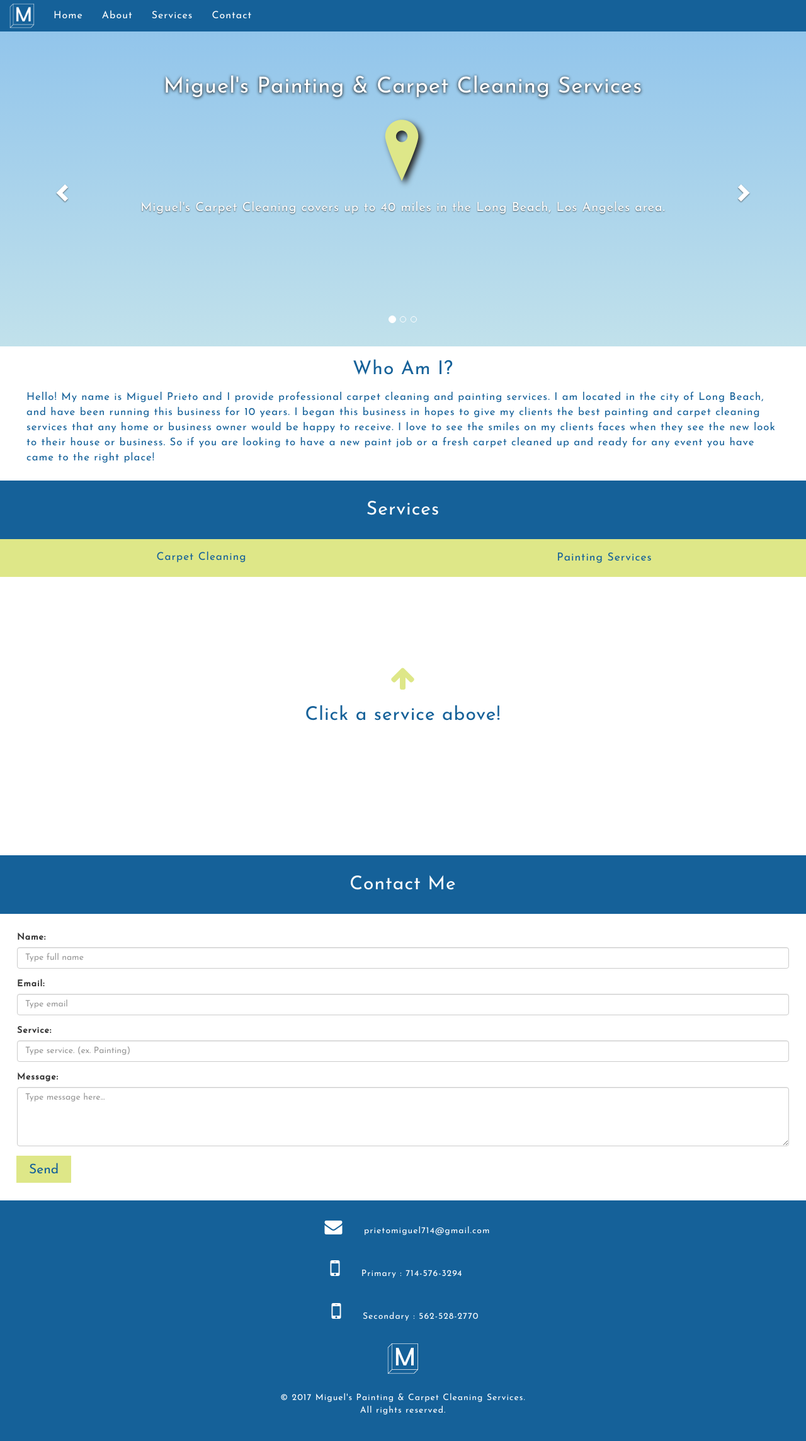
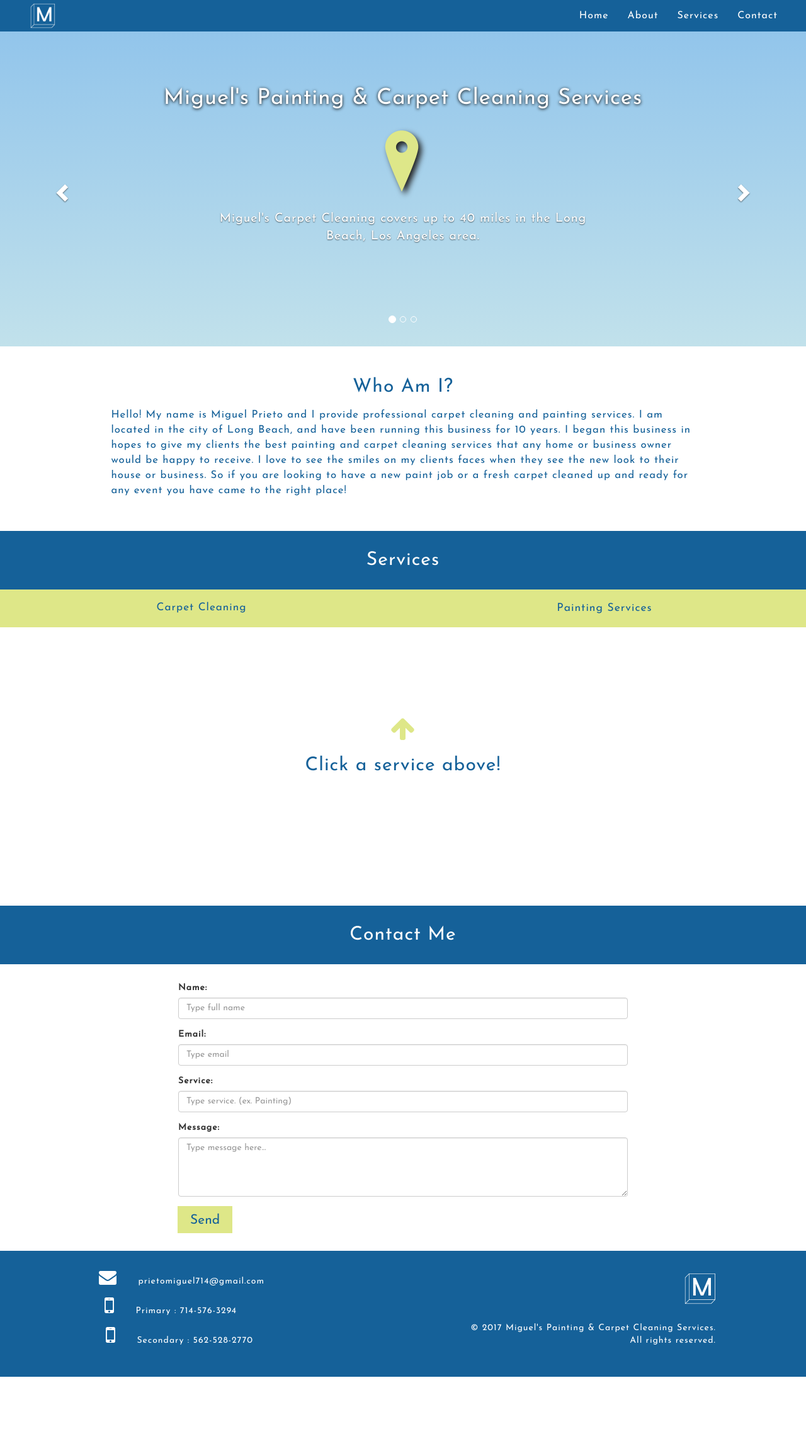
Before and after one commit to djuarez94/MiguelsServices_Website, a PHP site: page / in a window 1280 px wide. Shown: the whole page at 63% size. After the commit the page ends 2186 px from the top, so only its background shows below. Run offline with PHP 8.4, Linux system fonts and the light colour scheme.

Commit message:
Added media queroies for responsiveness of site

```diff
--- a/css/style.css
+++ b/css/style.css
@@ -107,6 +107,19 @@ img.shadow {
    padding-top: 4.5px;
 }
 
+.navbar-nav {
+  float: right;
+}
+
+.nav.navbar-nav li:hover {
+  background-color: #fff;
+}
+
+.nav.navbar-nav li a:hover {
+  color: #156199;
+}
+
+
 div#myCarousel {
     background: #92c5eb; /* For browsers that do not support gradients */
    background: -webkit-linear-gradient(#92c5eb, #c1e1eb); /* For Safari 5.1 to 6.0 */
@@ -119,12 +132,21 @@ div#myCarousel.carousel.slide {
     margin-top: -20px;
 }
 
+#mainCarousel {
+  padding-left: 3em;
+  padding-right: 3em;
+}
+
 #myCarousel h1 {
     color: #fff;
     font-size: 2.5em;
     text-align: center;
-    padding: 2em 1.5em 0em 1.5em;
+    padding: 1em 1.5em 0em 1.5em;
     text-shadow: 0px 1px 5px #000;
+}
+
+.carousel-inner {
+  padding-bottom: 1em;
 }
 
 .carousel-inner img {
@@ -373,3 +395,103 @@ div.number2 a {
 .copyright {
    color: #fff;
 }
+
+/*-------------------------------------
+| Tablet CSS
+-------------------------------------*/
+@media only screen and (min-width: 600px) {
+  #mainCarousel {
+    padding-left: 7em;
+    padding-right: 7em;
+  }
+
+  #contactMe {
+    width: 60%;
+    margin-left: auto;
+    margin-right: auto;
+  }
+
+  .about p {
+    padding-left: 2em;
+    padding-right: 2em;
+  }
+}
+
+@media only screen and (min-width: 768px) {
+  .navbar>.container-fluid .navbar-brand {
+     margin-left: 1em;
+  }
+
+  #myCarousel h1{
+    padding-left: 5em;
+    padding-right: 5em;
+    padding-top: 2.5em;
+  }
+
+  #mainCarousel {
+    padding-left: 10em;
+    padding-right: 10em;
+  }
+
+  div.about {
+    padding-top: 1em;
+    padding-bottom: 2em;
+  }
+
+  .about p {
+    padding-left: 8em;
+    padding-right: 8em;
+  }
+
+  footer {
+    height: 200px;
+  }
+
+  .copyright {
+    text-align: right;
+  }
+
+  div.copyrightLogo {
+    display: inline-block;
+    text-align: right;
+  }
+
+  div.contactLinks {
+    display: inline-block;
+    margin-left: -3em;
+  }
+
+  div.email {
+    padding-bottom: 0px;
+  }
+
+  div.number {
+    padding-bottom: 0px;
+  }
+
+  div.number2 {
+    padding-bottom: 0px;
+  }
+}
+
+@media only screen and (min-width: 1000px) {
+  div.copyrightLogo {
+    margin-left: 10em;
+  }
+}
+
+@media only screen and (min-width: 1100px) {
+  #mainCarousel p {
+    padding-left: 10em;
+    padding-right: 10em;
+  }
+
+  div.about {
+    padding-top: 2em;
+    padding-bottom: 3em;
+  }
+
+  div.copyrightLogo {
+    margin-left: 20em;
+  }
+}
--- a/index.php
+++ b/index.php
@@ -105,7 +105,7 @@ if (isset($_POST['name']))
 			</ol>
 			<h1 class="star shadow">Miguel's Painting & Carpet Cleaning Services</h1>
 			<!-- Wrapper for slides -->
-			<div class="carousel-inner" style="padding-left: 3em; padding-right: 3em;">
+			<div class="carousel-inner" id="mainCarousel">
 				<div class="item active">
 					<div class="carousel-caption" style="position:static;">
 						<img class='star shadow' src="img/gpsIcon.png">
@@ -139,8 +139,8 @@ if (isset($_POST['name']))
 			</a>
 		</div>
 		<div class="about" id="about">
-			<h2 class="star">Who Am I?</h2>
-			<p>Hello! My name is Miguel Prieto and I provide professional carpet cleaning and painting services. I am located in the city of Long Beach, and have been running this business for 10 years. I began this business in hopes to give my clients the best painting and carpet cleaning services that any home or business owner would be happy to receive. I love to see the smiles on my clients faces when they see the new look to their house or business. So if you are looking to have a new paint job or a fresh carpet cleaned up and ready for any event you have came to the right place!</p>
+			<h2>Who Am I?</h2>
+			<p class="star">Hello! My name is Miguel Prieto and I provide professional carpet cleaning and painting services. I am located in the city of Long Beach, and have been running this business for 10 years. I began this business in hopes to give my clients the best painting and carpet cleaning services that any home or business owner would be happy to receive. I love to see the smiles on my clients faces when they see the new look to their house or business. So if you are looking to have a new paint job or a fresh carpet cleaned up and ready for any event you have came to the right place!</p>
 		</div>
 		<div class="services" id="services">
 			<div class="subTitle">
@@ -521,8 +521,10 @@ if (isset($_POST['name']))
 					<a href="tel:1-562-528-2770"><p>Secondary : 562-528-2770</p></a>
 				</div>
 			</div>
-			<img src="img/miguelsLogo.png" width="50px">
-			<p class="copyright">&copy; <?php echo date('Y'); ?> Miguel's Painting & Carpet Cleaning Services.<br>All rights reserved.</p>
+			<div class="copyrightLogo">
+				<img src="img/miguelsLogo.png" width="50px">
+				<p class="copyright">&copy; <?php echo date('Y'); ?> Miguel's Painting & Carpet Cleaning Services.<br>All rights reserved.</p>
+			</div>
 		</footer>
 	</body>
 	<script type="text/javascript" src="js/jquery-3.1.1.min.js"></script>
```
